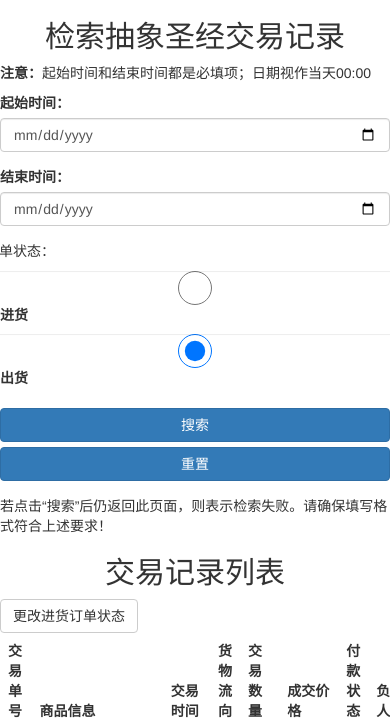
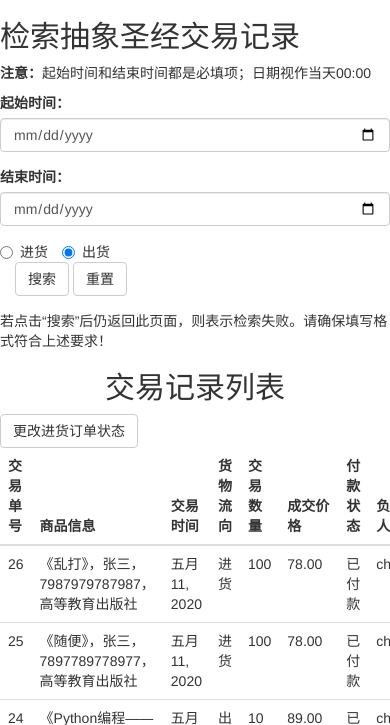
Before and after one commit to jqdai/bookstore_management_system, a Django app: page /bookstore/transactions/ in a window 390 px wide; the page is wider, and only the part inside the window is pictured. Shown: the part 52-777 px from the top of that part. Run offline with Django 3.2, Linux system fonts and the light colour scheme; a user stored in the database is signed in; data comes from the database, SQL or seed files in the repository.

Commit message:
改进了表单显示问题

```diff
--- a/bookstore/templates/bookstore/transaction_list.html
+++ b/bookstore/templates/bookstore/transaction_list.html
@@ -2,37 +2,32 @@
 
 {% block content %}
 
-    <form method="POST" role="form" class="form-horizontal">
+    <form method="POST" role="form" class="form-inline">
         {% csrf_token %}
-        <h2 class="form-signin-heading text-center">检索抽象圣经交易记录</h2>
+        <h2>检索抽象圣经交易记录</h2>
         <p><strong>注意：</strong>起始时间和结束时间都是必填项；日期视作当天00:00</p>
 
         <div class="form-group">
-            <label for="id_start_time" class="col-md-3 control-label">起始时间：</label>
-            <div class="col-md-9">
-                <input type="date" class="form-control" id="id_start_time" name="start_time">
-            </div>
+            <label for="id_start_time">起始时间：</label>
+            <input type="date" class="form-control" id="id_start_time" name="start_time">
         </div>
 
         <div class="form-group">
-            <label for="id_end_time" class="col-md-3 control-label">结束时间：</label>
-            <div class="col-md-9">
-                <input type="date" class="form-control" id="id_end_time" name="end_time">
-            </div>
+            <label for="id_end_time">结束时间：</label>
+            <input type="date" class="form-control" id="id_end_time" name="end_time">
         </div>
 
-        <div class="form-group">
-            <p>订单状态：</p>
-            <input type="radio" class="form-control" name="stat" id="contactChoice1" value="进货" checked>
-            <label for="in" class="col-md-3 control-label">进货</label>
-            <input type="radio" class="form-control" name="stat" id="contactChoice2" value="出货" checked>
-            <label for="out" class="col-md-3 control-label">出货</label>
-        </div>
+        <label class="radio-inline" for="in">
+          <input type="radio" name="stat" id="icontactChoice1" value="进货" checked> 进货
+        </label>
+        <label class="radio-inline" for="out">
+          <input type="radio" name="stat" id="icontactChoice2" value="出货" checked> 出货
+        </label>
 
         <div class="form-group">
             <div class="col-md-4 col-md-offset-4">
-                <button class="btn btn btn-primary btn-block" type="submit">搜索</button>
-                <button class="btn btn btn-primary btn-block" type="reset">重置</button>
+                <button class="btn btn-default" type="submit">搜索</button>
+                <button class="btn btn-default" type="reset">重置</button>
             </div>
         </div>
     </form>
```
Also changed, not shown: bookstore/templates/bookstore/payment.html (+10 -18 lines).
